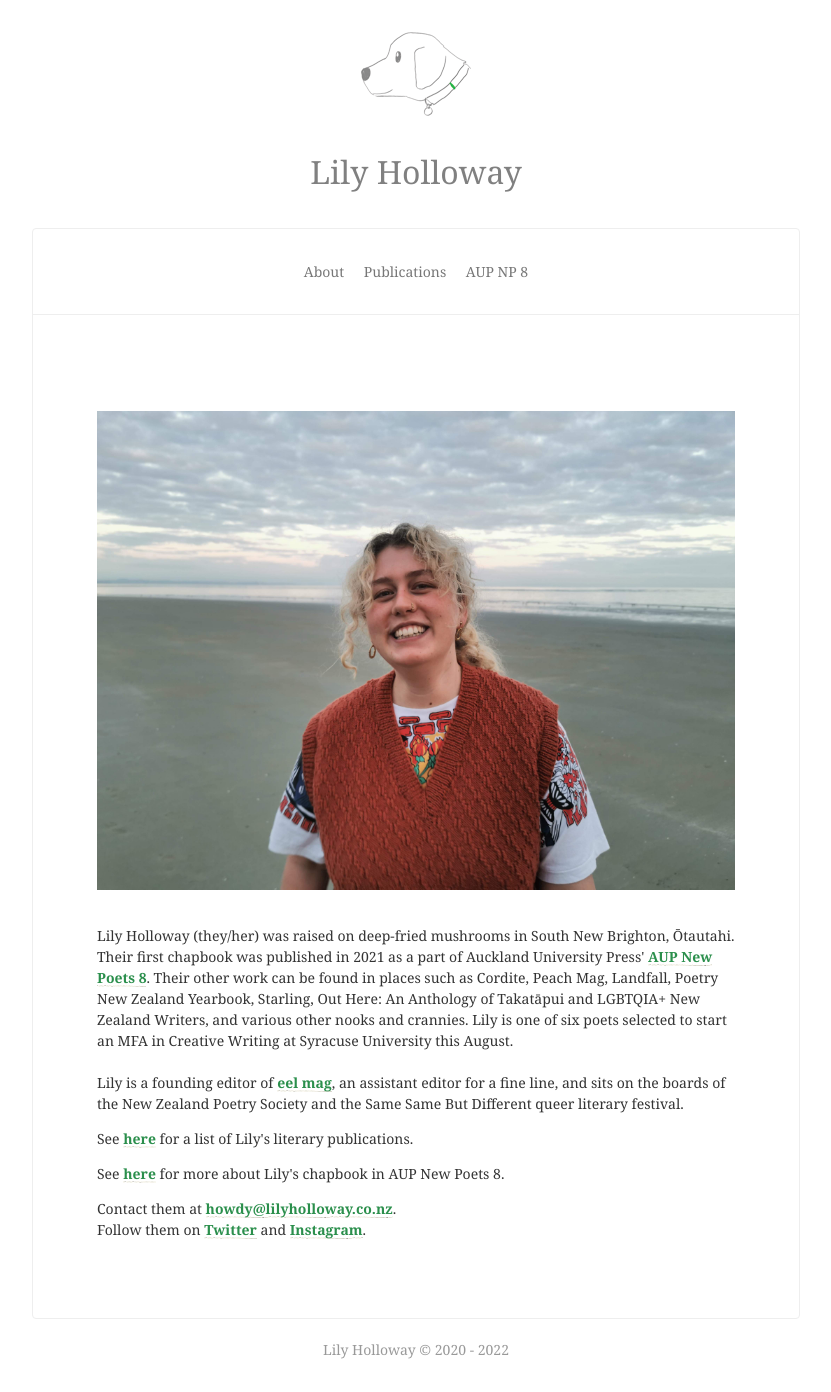
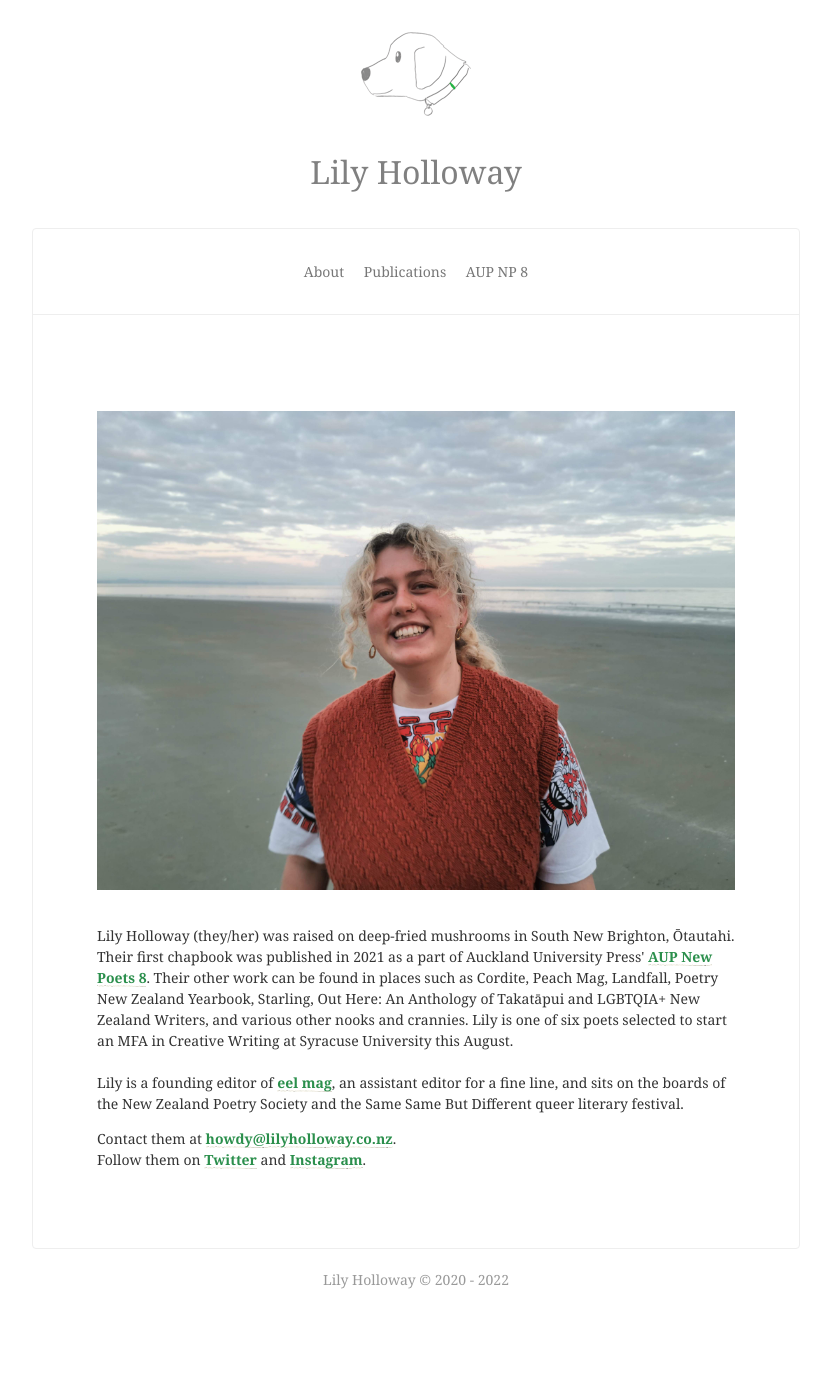
Before and after one commit to lilyholloway/lilyholloway.github.io, a Jekyll site: the page built from index.html, in a window 1280 px wide. Shown: the whole page, without its empty margins (224-1055 px from the left). Built offline with Jekyll 4.4.1, drawn with Linux system fonts in a browser that asks for light colours; nearby versions of some CDN libraries; after the commit the page ends 1322 px from its top, so only the background shows below that.

Commit message:
Update index.html

```diff
--- a/index.html
+++ b/index.html
@@ -5,8 +5,4 @@
 <p>Lily Holloway (they/her) was raised on deep-fried mushrooms in South New Brighton, Ōtautahi. Their first chapbook was published in 2021 as a part of Auckland University Press' <b><a href="{{ site.url }}/books">AUP New Poets 8</a></b>. Their other work can be found in places such as Cordite, Peach Mag, Landfall, Poetry New Zealand Yearbook, Starling, Out Here: An Anthology of Takatāpui and LGBTQIA+ New Zealand Writers, and various other nooks and crannies. Lily is one of six poets selected to start an MFA in Creative Writing at Syracuse University this August. <br>
 <br>Lily is a founding editor of <b><a href="https://eelmag.com/">eel mag</a></b>, an assistant editor for a fine line, and sits on the boards of the New Zealand Poetry Society and the Same Same But Different queer literary festival.
 </p>
-<p>See <b><a href="{{ site.url }}/cv">here</a></b> for a list of Lily's literary publications.
-</p>
-<p>See <b><a href="{{ site.url }}/books">here</a></b> for more about Lily's chapbook in AUP New Poets 8.
-</p>
 <p>Contact them at <b><a href="mailto:howdy@lilyholloway.co.nz">howdy@lilyholloway.co.nz</a></b>.<br> Follow them on <b><a href="https://www.twitter.com/milfs4minecraft">Twitter</a></b> and <b><a href="https://www.instagram.com/milfs4minecraft/">Instagram</a></b>.
```
